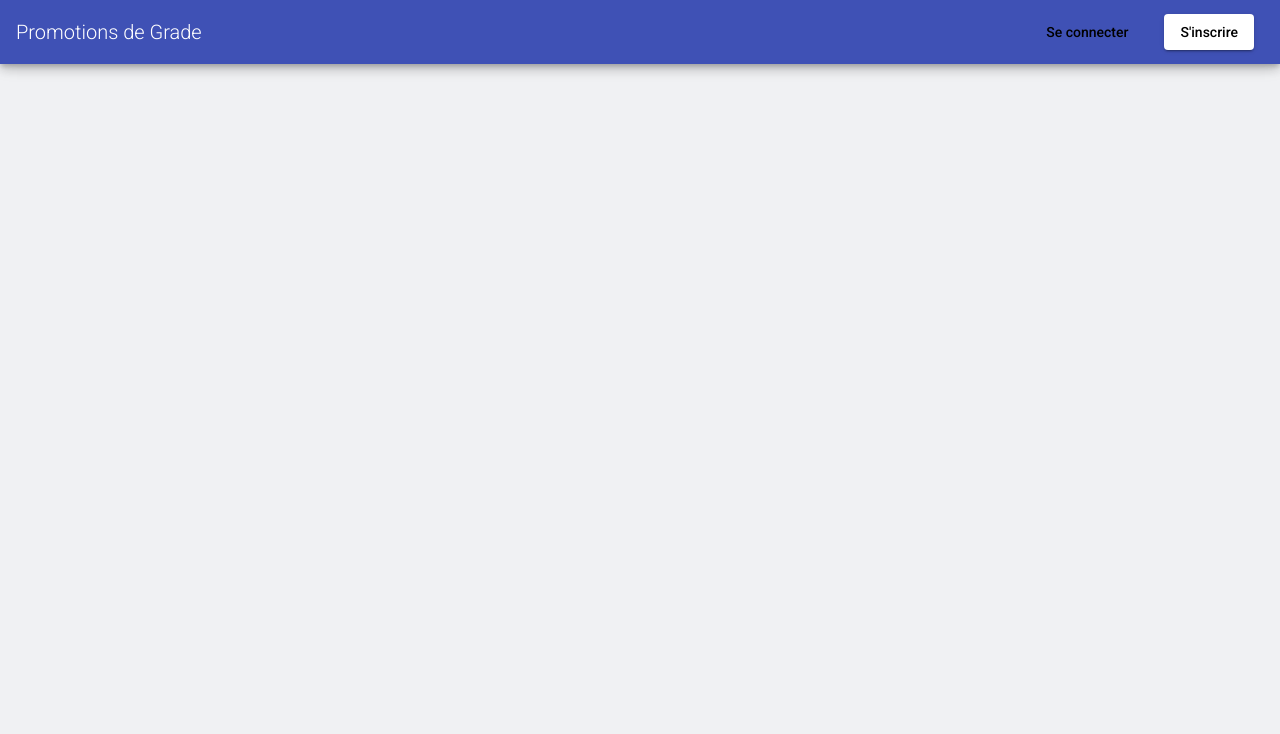
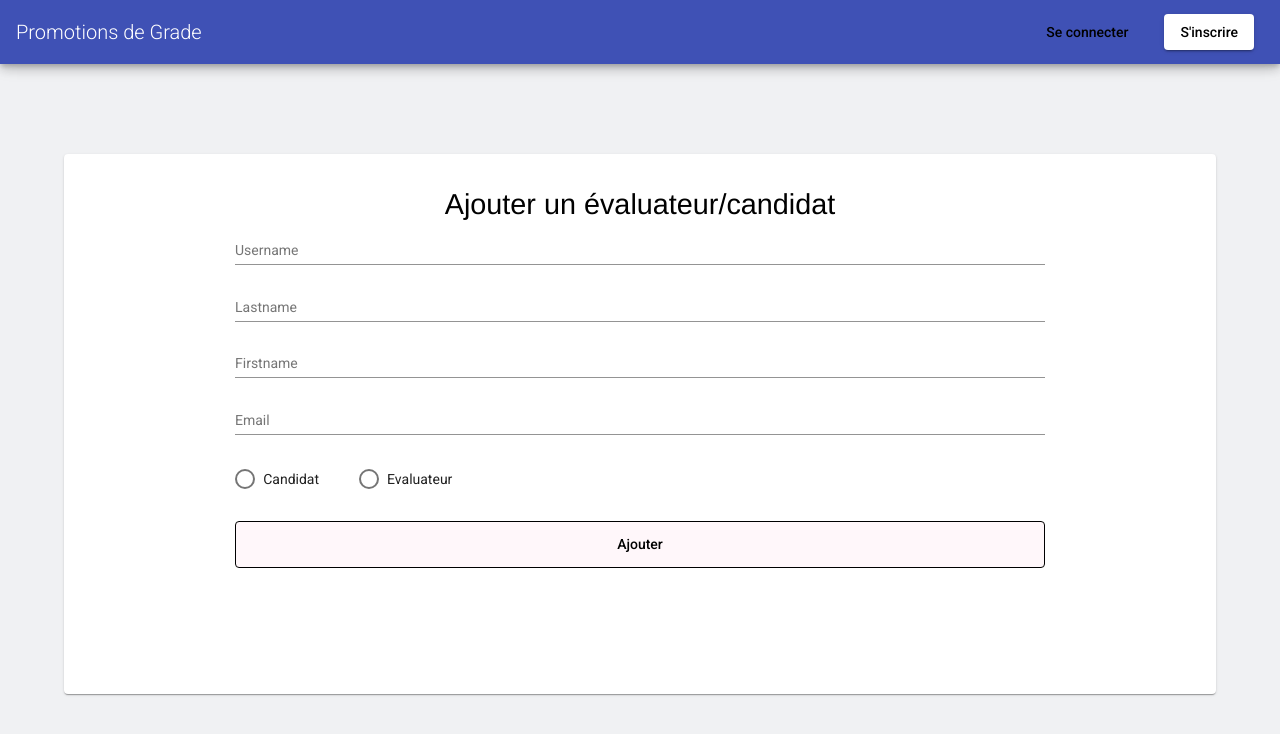
Before and after one commit to amineaouatif/dot_net_angular, an Angular app: page /add-user in a window 1280 px wide. Before the commit this address led to /. Shown: the top 734 px of the page. Built offline with nearby package versions, Linux system fonts and the light colour scheme.

Commit message:
Add static add-user page

```diff
--- a/src/app/app-routing.module.ts
+++ b/src/app/app-routing.module.ts
@@ -4,6 +4,8 @@ import { CandidatureComponent } from './components/candidature/candidature.compo
 import { HomeComponent } from './components/home/home.component';
 import { LogInComponent } from './components/log-in/log-in.component';
 import { RegisterComponent } from './components/register/register.component';
+import { AddUserComponent } from './components/add-user/add-user.component';
+
 
 const routes: Routes = [
   { path: '', pathMatch: 'full', redirectTo: 'login' },
@@ -11,6 +13,7 @@ const routes: Routes = [
   { path: 'candidature', component: CandidatureComponent },
   { path: 'login', component: LogInComponent },
   { path: 'register', component: RegisterComponent },
+  { path: 'add-user', component: AddUserComponent },
 ];
 
 @NgModule({
--- a/src/app/app.module.ts
+++ b/src/app/app.module.ts
@@ -26,7 +26,7 @@ import { CandidatureComponent } from './components/candidature/candidature.compo
 /* Interceptors */
 import { AuthorizationInterceptor } from './interceptors/authorization.interceptor';
 import { JustificatifComponent } from './components/justificatif/justificatif.component';
-
+import { AddUserComponent } from './components/add-user/add-user.component';
 @NgModule({
   declarations: [
     AppComponent,
@@ -37,6 +37,7 @@ import { JustificatifComponent } from './components/justificatif/justificatif.co
     HomeComponent,
     CandidatureComponent,
     JustificatifComponent,
+    AddUserComponent,
   ],
   imports: [
     BrowserModule,
@@ -54,6 +55,7 @@ import { JustificatifComponent } from './components/justificatif/justificatif.co
       useClass: AuthorizationInterceptor,
       multi: true,
     },
+
   ],
   bootstrap: [AppComponent],
   schemas: [CUSTOM_ELEMENTS_SCHEMA],
--- /dev/null
+++ b/src/app/components/add-user/add-user.component.css
@@ -0,0 +1,49 @@
+.add-user-wrapper{
+    height : 90%;
+    width : 100%;
+}
+.add-user-form {
+    min-width: 80%;
+    max-width: 80px;
+    width: 80%;
+    margin: 0 auto;
+
+  }
+  .user-box{
+      width : 90%;
+      height:75%;
+  }
+  .add-user-wrapper .full-width,
+  .add-user-wrapper .btn-block {
+    width: 100%;
+  }
+
+  .add-user-wrapper mat-card-header {
+    text-align: center;
+    width: 100%;
+    display: block;
+    font-weight: 700;
+  }
+
+  .add-user-wrapper mat-card-header mat-card-title {
+    font-weight: 500;
+   font-size: 1.8rem;
+    font-family: helvetica;
+    margin: 2;
+    color:black;
+  }
+
+  .add-user-wrapper .mat-card {
+    padding: 40px 70px 50px;
+  }
+
+  .add-user-wrapper .mat-stroked-button {
+    border: 1px solid currentColor;
+    line-height: 45px;
+    background: #fff7fa;
+  }
+ .add-user-btn-radio{
+     margin-right:2.5rem;
+     margin-top:1rem;
+     margin-bottom: 1rem;
+ }
--- /dev/null
+++ b/src/app/components/add-user/add-user.component.html
@@ -0,0 +1,37 @@
+<div class="add-user-wrapper" fxLayout="row" fxLayoutAlign="center center">
+    <mat-card class="user-box">
+      <mat-card-header>
+        <mat-card-title>Ajouter un évaluateur/candidat</mat-card-title>
+      </mat-card-header>
+
+      <div class="add-user-form">
+        <mat-card-content>
+          <mat-form-field class="full-width">
+            <input matInput placeholder="Username" />
+          </mat-form-field>
+          <mat-form-field class="full-width">
+            <input matInput placeholder="Lastname" />
+          </mat-form-field>
+          <mat-form-field class="full-width">
+            <input matInput placeholder="Firstname" />
+          </mat-form-field>
+
+          <mat-form-field class="full-width">
+            <input matInput placeholder="Email" />
+        </mat-form-field>
+
+
+            <mat-radio-group  label="Select an option">
+                <mat-radio-button class="add-user-btn-radio" value="1">Candidat</mat-radio-button>
+                <mat-radio-button class="add-user-btn-radio"value="2">Evaluateur</mat-radio-button>
+              </mat-radio-group>
+
+
+        </mat-card-content>
+
+        <button mat-stroked-button color="accent" class="btn-block">
+          Ajouter
+        </button>
+      </div>
+    </mat-card>
+  </div>
--- /dev/null
+++ b/src/app/components/add-user/add-user.component.ts
@@ -0,0 +1,20 @@
+import { Component, OnInit } from '@angular/core';
+
+@Component({
+  selector: 'app-add-user',
+  templateUrl: './add-user.component.html',
+  styleUrls: ['./add-user.component.css']
+})
+export class AddUserComponent implements OnInit {
+  username: string;
+  firstname: string;
+  lastname: string;
+  role: string;
+
+
+  constructor() { }
+
+  ngOnInit(): void {
+  }
+
+}
```
Also changed, not shown: src/app/app.component.html (+8 -0 lines), 1 other file (tests, documents, lock files or other folders).
